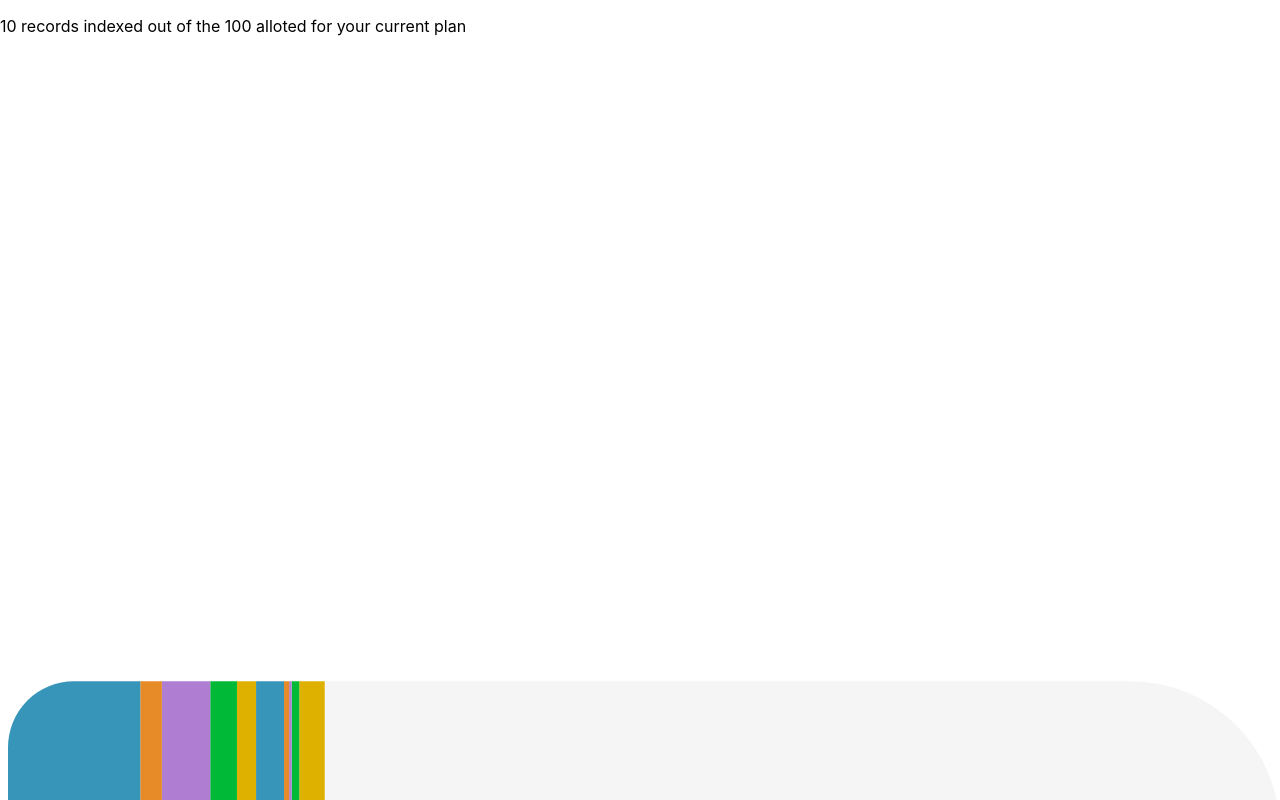
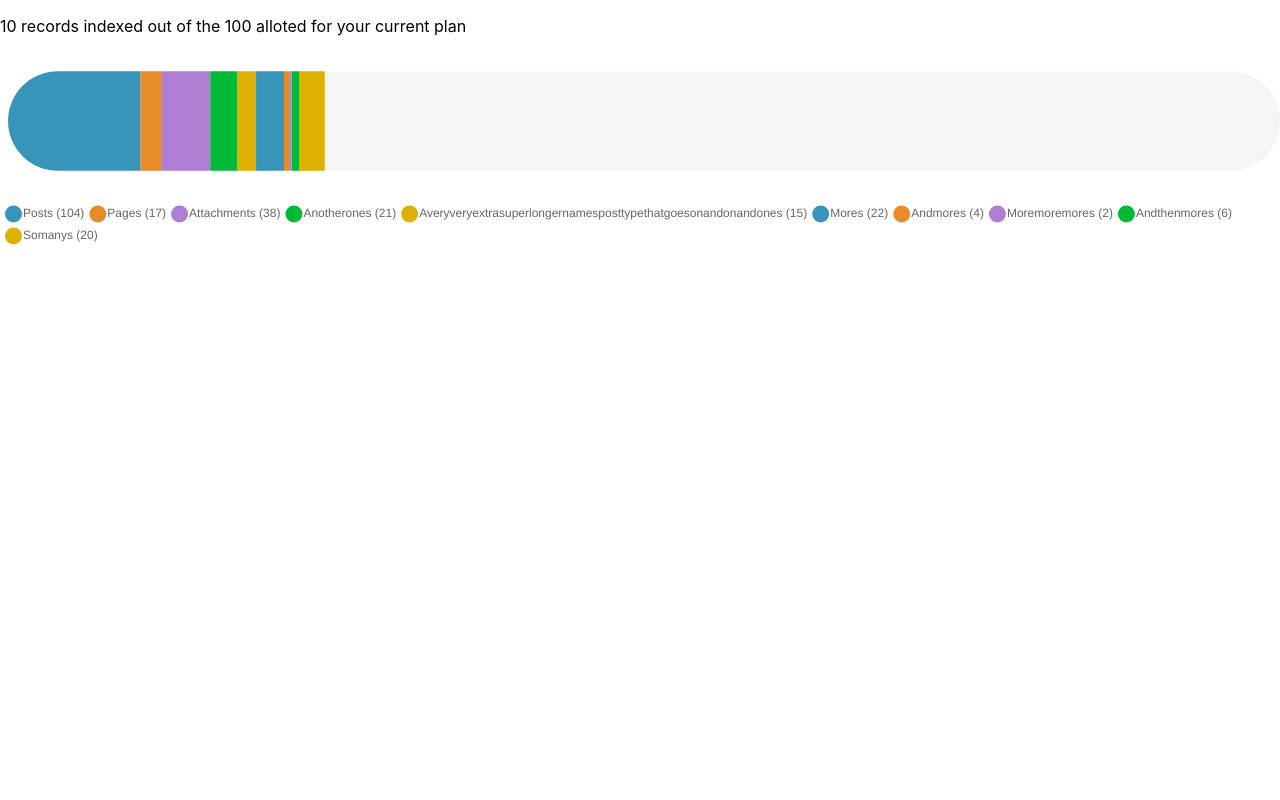
Before and after one commit to annacmc/records-meter, a React (Create React App) app: page / in a window 1280 px wide. Shown: the top 800 px of the page. Built offline with nearby package versions, Linux system fonts and the light colour scheme.

Commit message:
wrap barchat in a div

```diff
--- a/src/components/BarChart.js
+++ b/src/components/BarChart.js
@@ -77,6 +77,6 @@ export class BarChart extends React.Component {
   }
 
   render() {
-    return <canvas ref={this.canvasRef} />;
+    return <div><canvas ref={this.canvasRef} /></div>;
   }
 }
```
